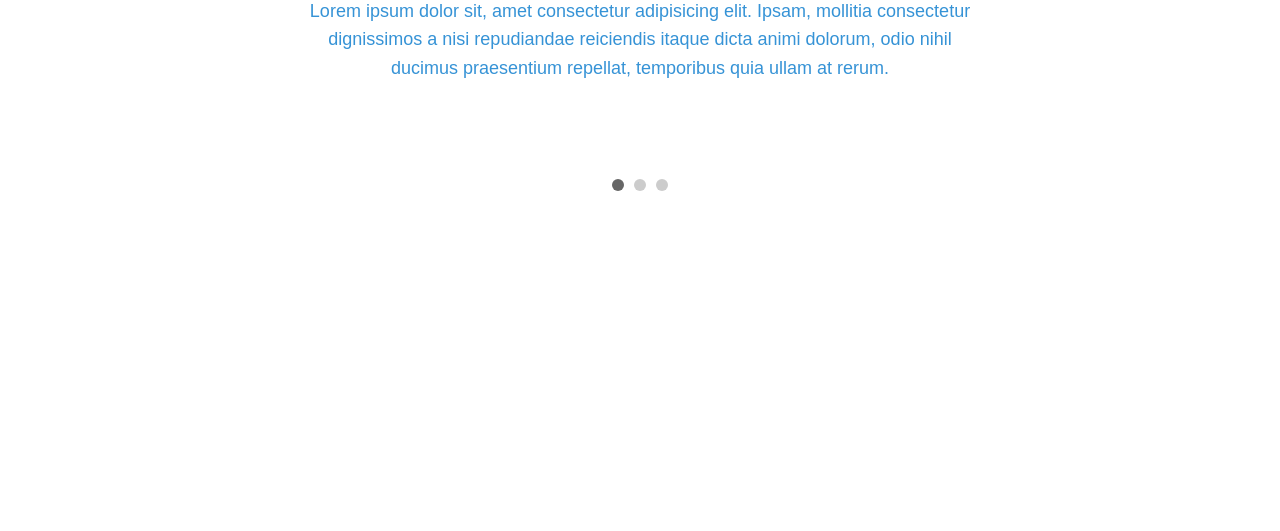
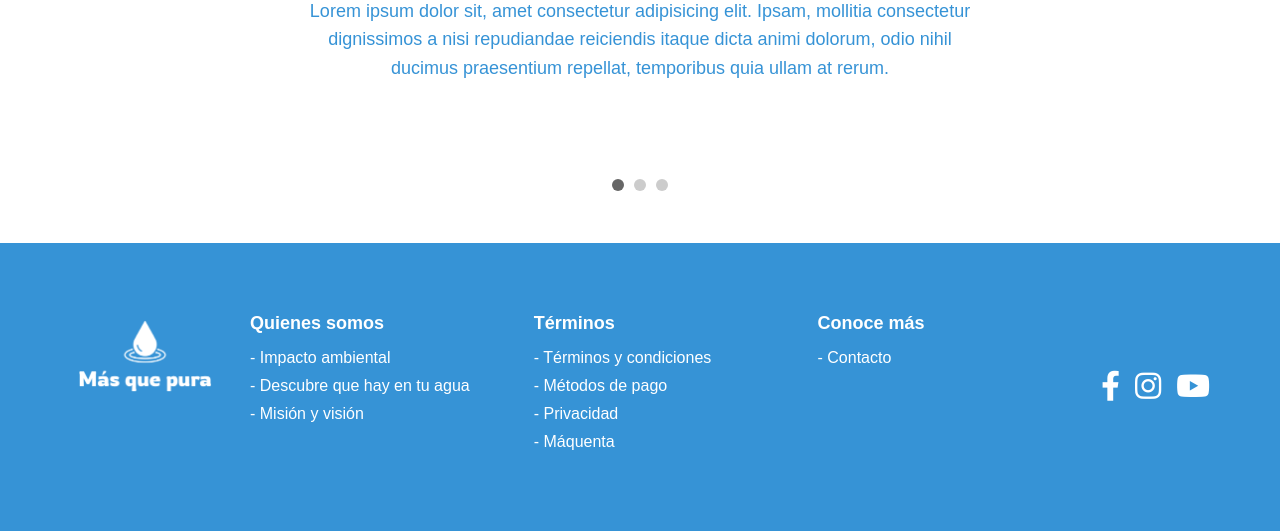
Before and after one commit to Yeak8/Mas_Que_Pura, a PHP site: page / in a window 1280 px wide. Shown: the part 2405-2936 px from the top of the page. Before the commit the page ends 2596 px from the top, so only its background shows below. Run offline with PHP 8.4, Linux system fonts and the light colour scheme; some libraries are stand-ins or nearby versions.

Commit message:
Initial Commit

```diff
--- a/css/styles.css
+++ b/css/styles.css
@@ -68,6 +68,7 @@ header {
     color: white;
     font-size: 20px;
 }
+
 
 nav {
     font-family: "Lato", sans-serif;
@@ -499,3 +500,74 @@ img {
     align-items: center;
     text-align: center;
 }
+
+
+
+
+/* =====================    FOOTER    ================================= */
+
+.footer {
+    background-color: #3693D6;
+    padding: 40px 0;
+    font-family: 'Arial', sans-serif;
+    color: white;
+}
+
+.footer-container {
+    max-width: 1200px;
+    margin: 0 auto;
+    display: grid;
+    grid-template-columns: auto repeat(3, 1fr) auto;
+    gap: 30px;
+    padding: 30px;
+    align-items: stretch;
+}
+
+.footer-logo {
+    max-width: 150px;
+    height: auto;
+}
+
+.footer-subtitle {
+    color: white;
+    font-size: 18px;
+    margin-bottom: 15px;
+    font-weight: 600;
+}
+
+.footer-links {
+    list-style: none;
+    padding: 0;
+    margin: 0;
+}
+
+.footer-links li {
+    margin-bottom: 10px;
+}
+
+.footer-links a {
+    color: white;
+    text-decoration: none;
+    transition: color 0.3s ease;
+}
+
+.footer-links a:hover {
+    color: #d6e9ff;
+}
+
+.footer-social {
+    display: flex;
+    gap: 15px;
+    align-items: center;
+}
+
+.social-icon {
+    color: white;
+    font-size: 30px; /* Cambia este valor para ajustar el tamaño */
+    transition: transform 0.3s ease;
+}
+
+.social-icon:hover {
+    transform: translateY(-3px);
+    color: #d6e9ff;
+}
--- a/index.html
+++ b/index.html
@@ -5,32 +5,38 @@
     <meta name="viewport" content="width=device-width, initial-scale=1.0">
     <title>Más Que Pura - Agua Purificada</title>
     <link rel="stylesheet" href="css/styles.css">
+    <link rel="stylesheet" href="css/movil.css">
     <link rel="preconnect" href="https://fonts.googleapis.com">
 <link rel="preconnect" href="https://fonts.gstatic.com" crossorigin>
 <link href="https://fonts.googleapis.com/css2?family=Lato:wght@400;900&display=swap" rel="stylesheet">
-    <script src="https://www.paypal.com/sdk/js?client-id=TU_CLIENT_ID&currency=MXN"></script>
-
-
+<link rel="stylesheet" href="https://cdnjs.cloudflare.com/ajax/libs/font-awesome/6.0.0-beta3/css/all.min.css">
 
 </head>
 <body>
     <header>
         <nav>
             <div class="logo-contenedor">
-            <a href="index.html">
-            <img class="logocostado" src="svg/logocostado.svg" alt="Logo de la marca">
-            </a>
+                <a href="index.html">
+                    <img class="logocostado" src="svg/logocostado.svg" alt="Logo de la marca">
+                </a>
+            </div>
+
+            <!-- Menú Hamburguesa -->
+            <div class="hamburger">
+                <div class="line"></div>
+                <div class="line"></div>
+                <div class="line"></div>
             </div>
 
             <ul class="nav-links">
                 <li><a href="index.html">Inicio</a></li>
                 <li><a href="tienda.html">Tienda</a></li>
-                <li class="centrado"><a href="productos.html" >Productos <br> y servicios</a></li>
+                <li class="centrado"><a href="productos.html">Productos <br> y servicios</a></li>
                 <li><a href="contacto.html">Contacto</a></li>
                 <li><a href="cuenta.html" id="buyBtn"><img src="svg/iconocuenta.svg" alt="Icono de cuenta" class="iconocuenta"></a></li>
                 <li><a href="compra.html" id="loginBtn"><img src="svg/iconocompra.svg" alt="Icono de compra" class="iconocompra"></a></li>
             </ul>
-            </nav>
+        </nav>
     </header>
 
     <section id="inicio" class="banner">
@@ -138,6 +144,54 @@
 
 </div>
 
+
+<footer class="footer">
+    <div class="footer-container">
+        <div class="footer-brand">
+            <img src="img\Maspuralogoblanco.png" alt="Más que pura" class="footer-logo">
+        </div>
+
+        <div class="footer-section">
+            <h3 class="footer-subtitle">Quienes somos</h3>
+            <ul class="footer-links">
+                <li><a href="#">- Impacto ambiental</a></li>
+                <li><a href="#">- Descubre que hay en tu agua</a></li>
+                <li><a href="#">- Misión y visión</a></li>
+            </ul>
+        </div>
+
+        <div class="footer-section">
+            <h3 class="footer-subtitle">Términos</h3>
+            <ul class="footer-links">
+                <li><a href="#">- Términos y condiciones</a></li>
+                <li><a href="#">- Métodos de pago</a></li>
+                <li><a href="#">- Privacidad</a></li>
+                <li><a href="#">- Máquenta</a></li>
+            </ul>
+        </div>
+
+        <div class="footer-section">
+            <h3 class="footer-subtitle">Conoce más</h3>
+            <ul class="footer-links">
+                <li><a href="#">- Contacto</a></li>
+            </ul>
+        </div>
+
+        <div class="footer-social">
+            <a href="#" class="social-icon"><i class="fab fa-facebook-f"></i></a>
+            <a href="#" class="social-icon"><i class="fab fa-instagram"></i></a>
+            <a href="#" class="social-icon"><i class="fab fa-youtube"></i></a>
+        </div>
+    </div>
+</footer>
+
+
+
+
+
+
+
+<script src="javascript/hamburguesa.js"></script>
 <script src="javascript/botones.js"></script>
 <script src="javascript/descripfotos.js"></script>
     <script src="javascript/app.js"></script>
--- /dev/null
+++ b/javascript/Paypal.js
@@ -0,0 +1 @@
+src="https://www.paypal.com/sdk/js?client-id=TU_CLIENT_ID&currency=MXN"
--- /dev/null
+++ b/javascript/hamburguesa.js
@@ -0,0 +1,18 @@
+// Añade este script al final de tu HTML
+document.addEventListener('DOMContentLoaded', () => {
+    const hamburger = document.querySelector('.hamburger');
+    const navLinks = document.querySelector('.nav-links');
+
+    hamburger.addEventListener('click', () => {
+        hamburger.classList.toggle('active');
+        navLinks.classList.toggle('active');
+    });
+
+    // Cerrar menú al hacer click en un enlace
+    document.querySelectorAll('.nav-links a').forEach(link => {
+        link.addEventListener('click', () => {
+            hamburger.classList.remove('active');
+            navLinks.classList.remove('active');
+        });
+    });
+});
```
Also changed, not shown: css/movil.css (added, +147 -0 lines), img/Maspuralogoblanco.png (added).
